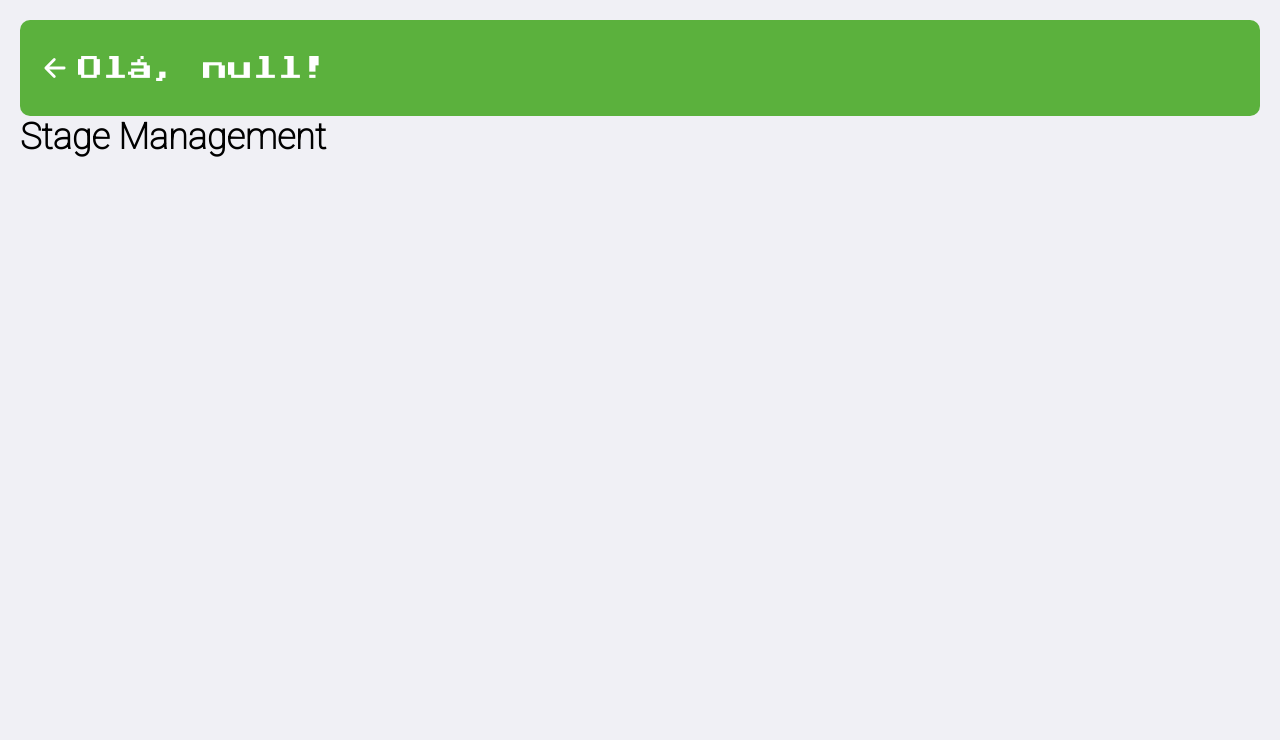
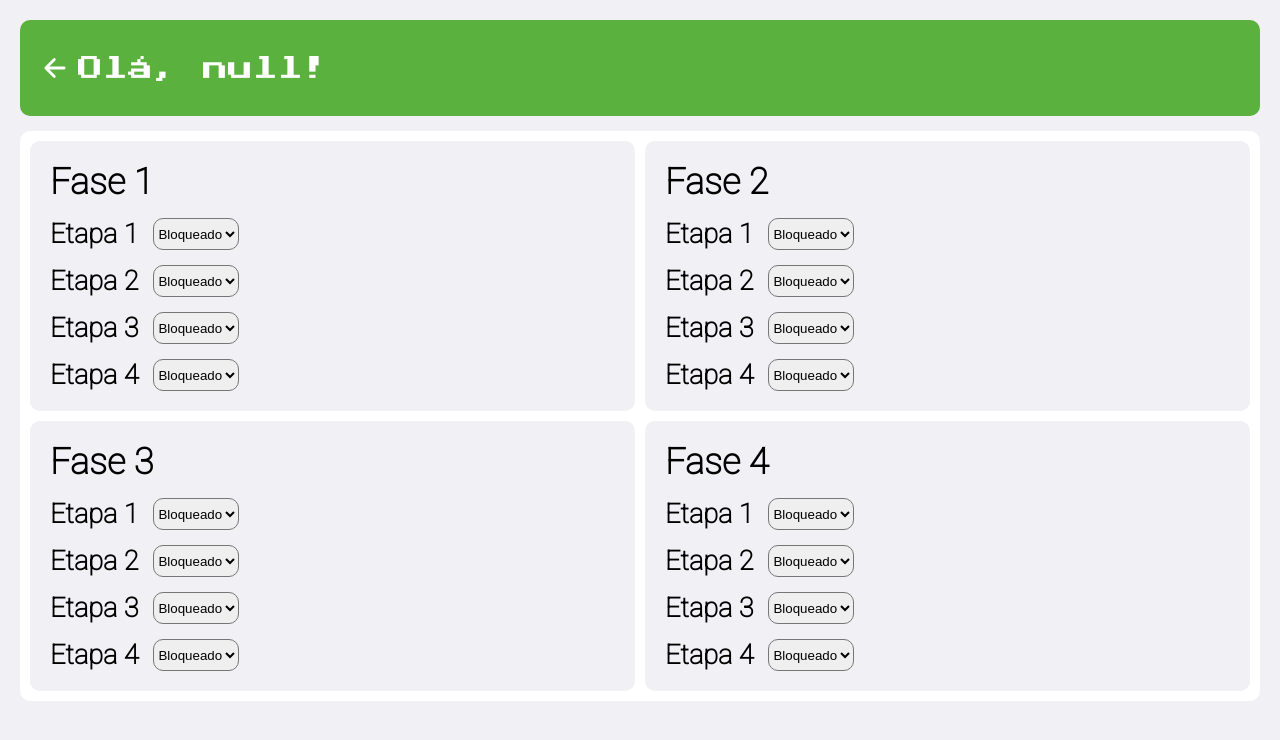
Before and after one commit to hique023/goh-dash, a React (Create React App) app: page /stagemanagement in a window 1280 px wide. Shown: the top 740 px of the page. Built offline with nearby package versions, Linux system fonts and the light colour scheme.

Commit message:
Finalizado tela StageManagement

```diff
--- a/src/components/StageManagement/index.js
+++ b/src/components/StageManagement/index.js
@@ -1,5 +1,5 @@
 // Global
-import React from 'react'
+import React, { useState } from 'react'
 import TopBarPhase from '../TopBarPhase'
 
 // Assets
@@ -10,10 +10,159 @@ export default function StageManagement() {
     const color = localStorage.getItem('color')
     const nameUser = localStorage.getItem('nameUser')
 
+    const [phase1Stage1, setPhase1Stage1] = useState()
+    const [phase1Stage2, setPhase1Stage2] = useState()
+    const [phase1Stage3, setPhase1Stage3] = useState()
+    const [phase1Stage4, setPhase1Stage4] = useState()
+
+    const [phase2Stage1, setPhase2Stage1] = useState()
+    const [phase2Stage2, setPhase2Stage2] = useState()
+    const [phase2Stage3, setPhase2Stage3] = useState()
+    const [phase2Stage4, setPhase2Stage4] = useState()
+
+    const [phase3Stage1, setPhase3Stage1] = useState()
+    const [phase3Stage2, setPhase3Stage2] = useState()
+    const [phase3Stage3, setPhase3Stage3] = useState()
+    const [phase3Stage4, setPhase3Stage4] = useState()
+
+    const [phase4Stage1, setPhase4Stage1] = useState()
+    const [phase4Stage2, setPhase4Stage2] = useState()
+    const [phase4Stage3, setPhase4Stage3] = useState()
+    const [phase4Stage4, setPhase4Stage4] = useState()
+
     return (
         <div className="containerStageManagement">
             <TopBarPhase name={`Olá, ${nameUser}`} color={color} />
-            <h1>Stage Management</h1>
+
+            <div className="contentStageManagement">
+                <div className="phase">
+                    <h1>Fase 1</h1>
+                    <div className="stageManagement">
+                        <h2>Etapa 1</h2>
+                        <select name="phase1Stage1" value={phase1Stage1} onChange={e => { setPhase1Stage1(e.target.value) }}>
+                            <option value="true">Bloqueado</option>
+                            <option value="false">Liberado</option>
+                        </select>
+                    </div>
+                    <div className="stageManagement">
+                        <h2>Etapa 2</h2>
+                        <select name="phase1Stage2" value={phase1Stage2} onChange={e => { setPhase1Stage2(e.target.value) }}>
+                            <option value="true">Bloqueado</option>
+                            <option value="false">Liberado</option>
+                        </select>
+                    </div>
+                    <div className="stageManagement">
+                        <h2>Etapa 3</h2>
+                        <select name="phase1Stage3" value={phase1Stage3} onChange={e => { setPhase1Stage3(e.target.value) }}>
+                            <option value="true">Bloqueado</option>
+                            <option value="false">Liberado</option>
+                        </select>
+                    </div>
+                    <div className="stageManagement">
+                        <h2>Etapa 4</h2>
+                        <select name="phase1Stage4" value={phase1Stage4} onChange={e => { setPhase1Stage4(e.target.value) }}>
+                            <option value="true">Bloqueado</option>
+                            <option value="false">Liberado</option>
+                        </select>
+                    </div>
+                </div>
+
+                <div className="phase">
+                    <h1>Fase 2</h1>
+                    <div className="stageManagement">
+                        <h2>Etapa 1</h2>
+                        <select name="phase2Stage1" value={phase2Stage1} onChange={e => { setPhase2Stage1(e.target.value) }}>
+                            <option value="true">Bloqueado</option>
+                            <option value="false">Liberado</option>
+                        </select>
+                    </div>
+                    <div className="stageManagement">
+                        <h2>Etapa 2</h2>
+                        <select name="phase2Stage2" value={phase2Stage2} onChange={e => { setPhase2Stage2(e.target.value) }}>
+                            <option value="true">Bloqueado</option>
+                            <option value="false">Liberado</option>
+                        </select>
+                    </div>
+                    <div className="stageManagement">
+                        <h2>Etapa 3</h2>
+                        <select name="phase2Stage3" value={phase2Stage3} onChange={e => { setPhase2Stage3(e.target.value) }}>
+                            <option value="true">Bloqueado</option>
+                            <option value="false">Liberado</option>
+                        </select>
+                    </div>
+                    <div className="stageManagement">
+                        <h2>Etapa 4</h2>
+                        <select name="phase2Stage4" value={phase2Stage4} onChange={e => { setPhase2Stage4(e.target.value) }}>
+                            <option value="true">Bloqueado</option>
+                            <option value="false">Liberado</option>
+                        </select>
+                    </div>
+                </div>
+
+                <div className="phase">
+                    <h1>Fase 3</h1>
+                    <div className="stageManagement">
+                        <h2>Etapa 1</h2>
+                        <select name="phase3Stage1" value={phase3Stage1} onChange={e => { setPhase3Stage1(e.target.value) }}>
+                            <option value="true">Bloqueado</option>
+                            <option value="false">Liberado</option>
+                        </select>
+                    </div>
+                    <div className="stageManagement">
+                        <h2>Etapa 2</h2>
+                        <select name="phase3Stage2" value={phase3Stage2} onChange={e => { setPhase3Stage2(e.target.value) }}>
+                            <option value="true">Bloqueado</option>
+                            <option value="false">Liberado</option>
+                        </select>
+                    </div>
+                    <div className="stageManagement">
+                        <h2>Etapa 3</h2>
+                        <select name="phase3Stage3" value={phase3Stage3} onChange={e => { setPhase3Stage3(e.target.value) }}>
+                            <option value="true">Bloqueado</option>
+                            <option value="false">Liberado</option>
+                        </select>
+                    </div>
+                    <div className="stageManagement">
+                        <h2>Etapa 4</h2>
+                        <select name="phase3Stage4" value={phase3Stage4} onChange={e => { setPhase3Stage4(e.target.value) }}>
+                            <option value="true">Bloqueado</option>
+                            <option value="false">Liberado</option>
+                        </select>
+                    </div>
+                </div>
+
+                <div className="phase">
+                    <h1>Fase 4</h1>
+                    <div className="stageManagement">
+                        <h2>Etapa 1</h2>
+                        <select name="phase4Stage1" value={phase4Stage1} onChange={e => { setPhase4Stage1(e.target.value) }}>
+                            <option value="true">Bloqueado</option>
+                            <option value="false">Liberado</option>
+                        </select>
+                    </div>
+                    <div className="stageManagement">
+                        <h2>Etapa 2</h2>
+                        <select name="phase4Stage2" value={phase4Stage2} onChange={e => { setPhase4Stage2(e.target.value) }}>
+                            <option value="true">Bloqueado</option>
+                            <option value="false">Liberado</option>
+                        </select>
+                    </div>
+                    <div className="stageManagement">
+                        <h2>Etapa 3</h2>
+                        <select name="phase4Stage3" value={phase4Stage3} onChange={e => { setPhase4Stage3(e.target.value) }}>
+                            <option value="true">Bloqueado</option>
+                            <option value="false">Liberado</option>
+                        </select>
+                    </div>
+                    <div className="stageManagement">
+                        <h2>Etapa 4</h2>
+                        <select name="phase4Stage4" value={phase4Stage4} onChange={e => { setPhase4Stage4(e.target.value) }}>
+                            <option value="true">Bloqueado</option>
+                            <option value="false">Liberado</option>
+                        </select>
+                    </div>
+                </div>
+            </div>
         </div>
     )
 }
--- a/src/components/StageManagement/styles.css
+++ b/src/components/StageManagement/styles.css
@@ -1,9 +1,39 @@
 .containerStageManagement {
   /* display: flex; */
-  height: 100vh;
+  height: 100%;
   width: 1280px;
   margin: 0 auto;
   padding: 20px;
   justify-content: center;
   background-color: var(--background);
 }
+
+.containerStageManagement .contentStageManagement {
+  background-color: var(--white);
+  border-radius: 10px;
+  padding: 10px;
+  margin: 15px 0px;
+  display: grid;
+  grid-template-columns: repeat(2, 1fr);
+  grid-gap: 10px;
+}
+
+.containerStageManagement .contentStageManagement .phase {
+  background-color: var(--background);
+  border-radius: 10px;
+  padding: 20px;
+}
+
+.containerStageManagement .contentStageManagement .phase .stageManagement {
+  display: flex;
+  margin-top: 15px;
+}
+
+.containerStageManagement
+  .contentStageManagement
+  .phase
+  .stageManagement
+  select {
+  border-radius: 10px;
+  margin-left: 15px;
+}
```
